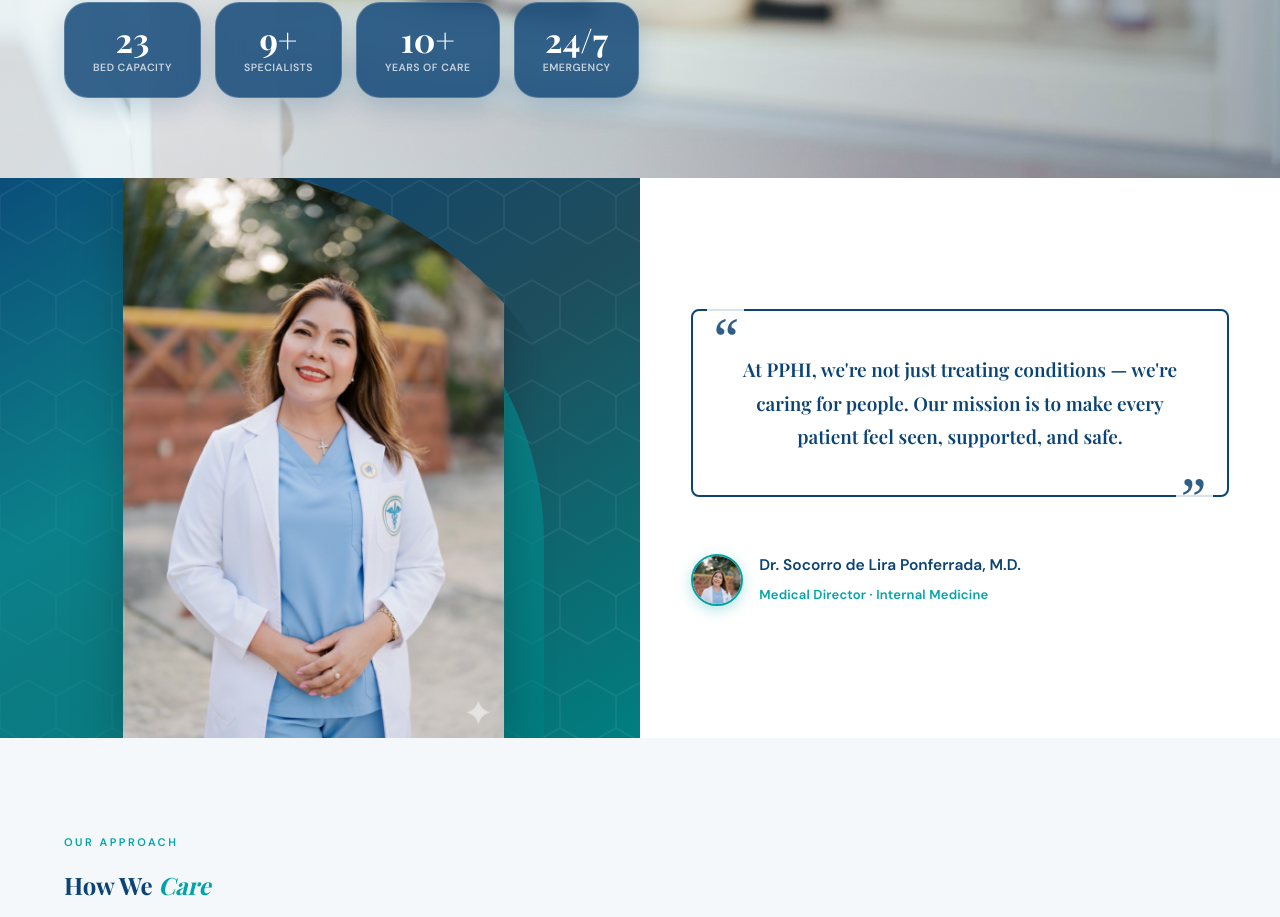
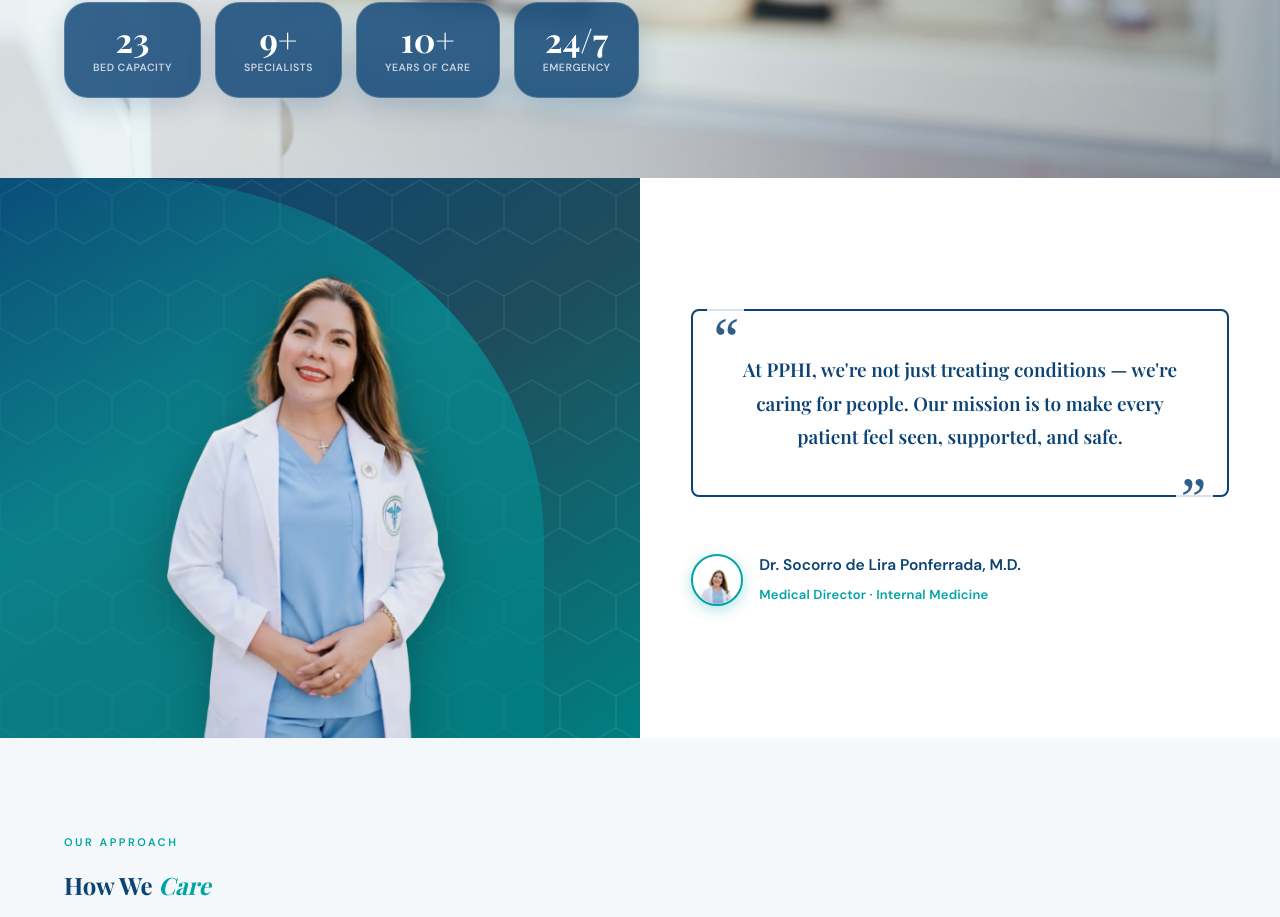
Before and after one commit to rsevill/ponferrada-spa, a React (Vite) app: page / in a window 1280 px wide. Shown: the part 622-1539 px from the top of the page. Built offline with nearby package versions, Linux system fonts and the light colour scheme; a web font is replaced by a local one.

Commit message:
I remove the background of the doctor photo

```diff
--- a/src/pages/Home.jsx
+++ b/src/pages/Home.jsx
@@ -1,6 +1,7 @@
 import { Link } from 'react-router-dom'
 import { useReveal } from '../hooks/useReveal'
 import './Home.css'
+import doctorPhoto from '../assets/dr-socorro.webp'
 
 const careCards = [
   {
@@ -78,7 +79,7 @@ export default function Home() {
           <div className="h-doc-arch-bg" />
           <div className="h-doc-arch">
             <img
-              src="/dr-socorro.png"
+              src={doctorPhoto}
               alt="Dr. Socorro de Lira Ponferrada"
               className="h-doc-photo"
             />
@@ -99,7 +100,7 @@ export default function Home() {
 
           <div className="h-quote-author">
             <div className="h-author-avatar">
-              <img src="/dr-socorro.png" alt="" aria-hidden="true" />
+              <img src={doctorPhoto} alt="" aria-hidden="true" />
             </div>
             <div>
               <strong>Dr. Socorro de Lira Ponferrada, M.D.</strong>
```
Also changed, not shown: src/assets/dr-socorro.webp (added).
